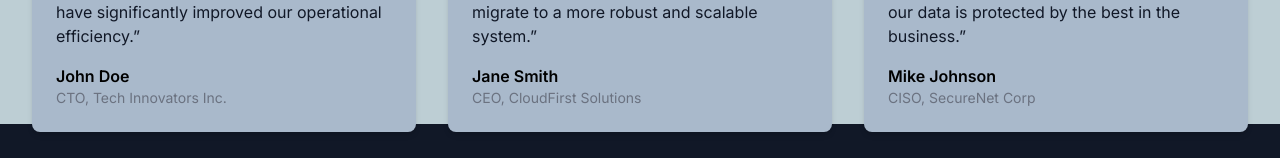
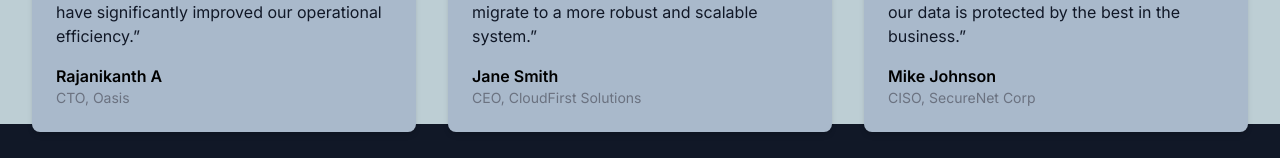
Before and after one commit to Anjan-IT/sangeetasystems02, a Next.js app: page /system/about in a window 1280 px wide. Shown: the part 2080-2238 px from the top of the page. Built offline with nearby package versions, Linux system fonts and the light colour scheme.

Commit message:
data changed

```diff
--- a/data/index.ts
+++ b/data/index.ts
@@ -171,8 +171,8 @@
   {
     quote:
       "Sangeeta Systems has transformed our IT infrastructure. Their innovative solutions have significantly improved our operational efficiency.",
-    name: "John Doe",
-    title: "CTO, Tech Innovators Inc.",
+    name: "Rajanikanth A",
+    title: "CTO, Oasis",
   },
   {
     quote:
```
